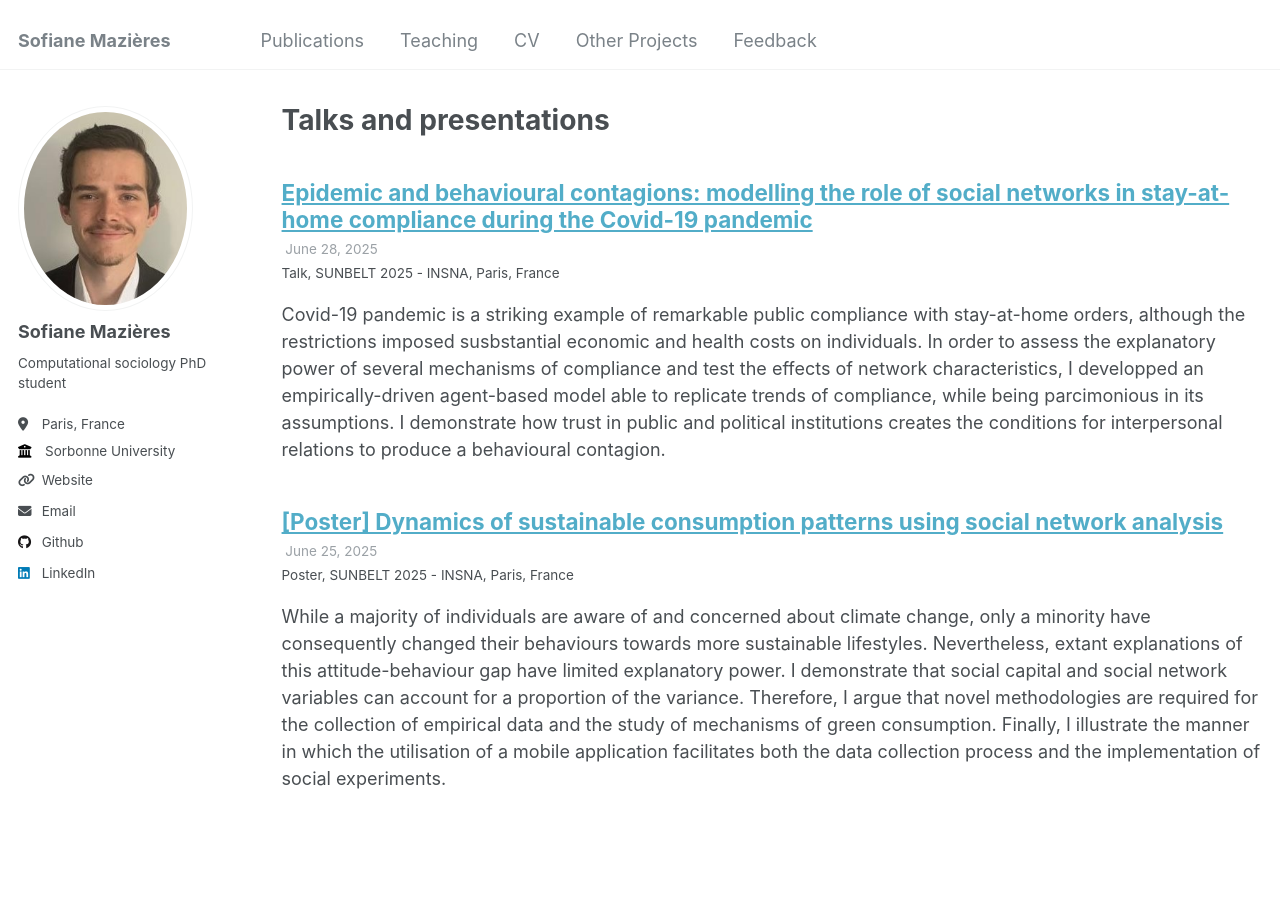
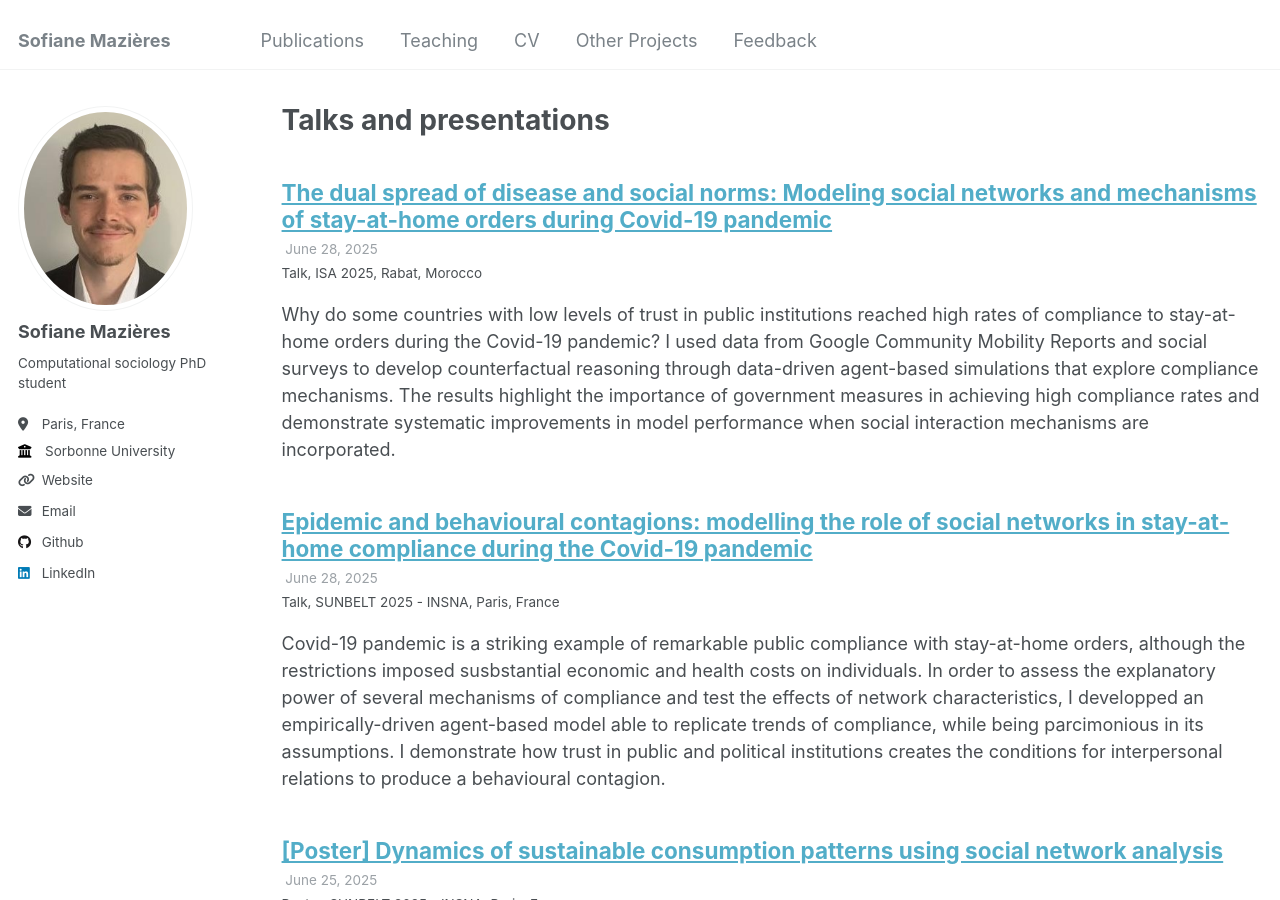
Before and after one commit to S0fian3M/S0fian3M.github.io, a Jekyll site: the page built from _pages/talks.html, in a window 1280 px wide and 900 px high. Built offline with Jekyll 4.4.1, drawn with Linux system fonts in a browser that asks for light colours.

Commit message:
Add talk at ISA 2025, change about page

```diff
--- /dev/null
+++ b/_talks/2025-07-10-ISA2025.md
@@ -0,0 +1,11 @@
+---
+title: "The dual spread of disease and social norms: Modeling social networks and mechanisms of stay-at-home orders during Covid-19 pandemic"
+collection: talks
+type: "Talk"
+permalink: /talks/2025-07-10-ISA2025
+venue: "ISA 2025"
+date: 2025-06-28
+location: "Rabat, Morocco"
+---
+
+Why do some countries with low levels of trust in public institutions reached high rates of compliance to stay-at-home orders during the Covid-19 pandemic? I used data from Google Community Mobility Reports and social surveys to develop counterfactual reasoning through data-driven agent-based simulations that explore compliance mechanisms. The results highlight the importance of government measures in achieving high compliance rates and demonstrate systematic improvements in model performance when social interaction mechanisms are incorporated.
```
Also changed, not shown: _pages/about.md (+4 -2 lines).
